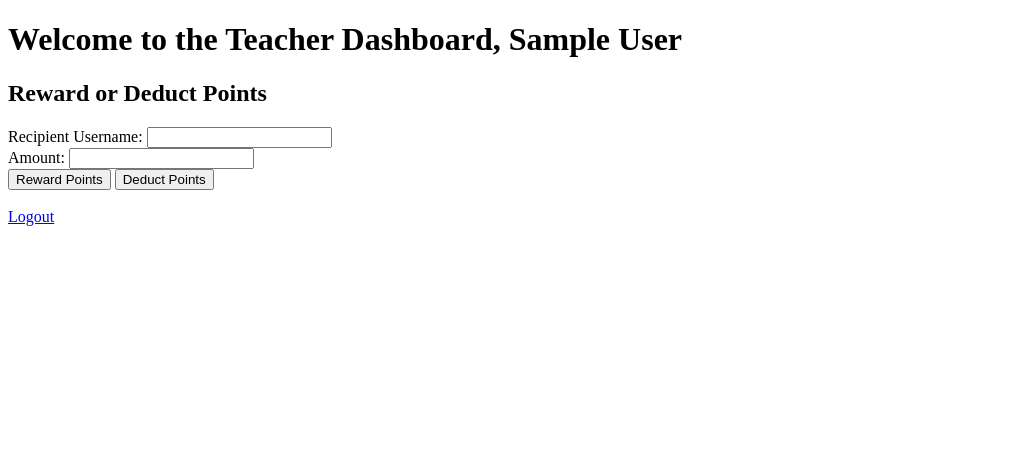
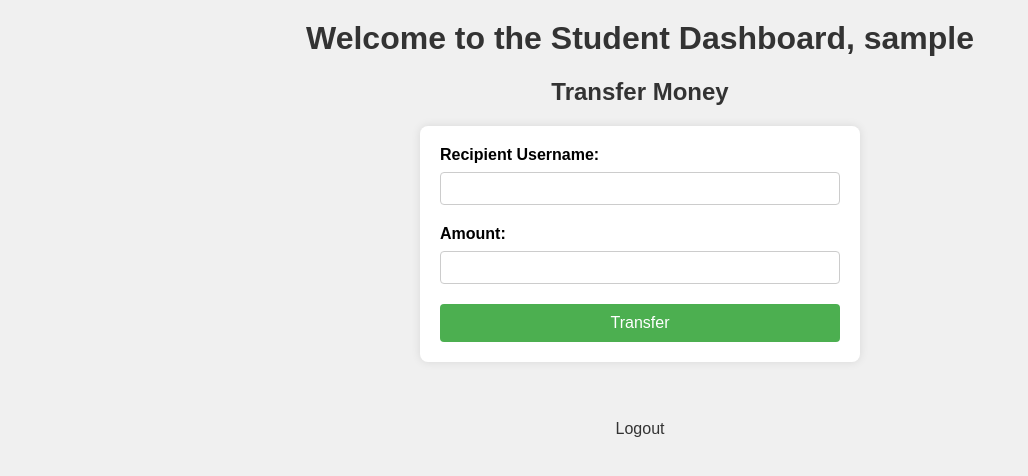
Before and after one commit to fincam/Ckserver, a Flask app: page /dashboard in a window 1280 px wide. Shown: the top 476 px of the page, without its empty margins (0-1028 px from the left). Run offline with Flask 3, Linux system fonts and the light colour scheme; the visitor is signed in with stand-in values (Sample User, id 1).

Commit message:
Update teacher_dashboard.html

```diff
--- a/templates/teacher_dashboard.html
+++ b/templates/teacher_dashboard.html
@@ -3,27 +3,69 @@
 <head>
     <meta charset="UTF-8">
     <meta name="viewport" content="width=device-width, initial-scale=1.0">
-    <title>Teacher
-     Dashboard</title>
-    <link rel="stylesheet" type="text/css" href="/static/style.css">
-
+    <title>Teacher Dashboard</title>
+    <style>
+        body {
+            font-family: Arial, sans-serif;
+            margin: 0;
+            padding: 0;
+            background-color: #f0f0f0;
+        }
+        h1, h2 {
+            text-align: center;
+            color: #333;
+            margin-top: 20px;
+        }
+        form {
+            max-width: 400px;
+            margin: 20px auto;
+            padding: 20px;
+            background-color: #fff;
+            border-radius: 8px;
+            box-shadow: 0 0 10px rgba(0, 0, 0, 0.1);
+        }
+        label {
+            display: block;
+            margin-bottom: 8px;
+            font-weight: bold;
+        }
+        input[type="text"],
+        input[type="number"] {
+            width: 100%;
+            padding: 8px;
+            margin-bottom: 20px;
+            border: 1px solid #ccc;
+            border-radius: 4px;
+            box-sizing: border-box;
+        }
+        button {
+            width: 100%;
+            padding: 10px;
+            background-color: #4CAF50;
+            color: white;
+            border: none;
+            border-radius: 4px;
+            cursor: pointer;
+            font-size: 16px;
+        }
+        button:hover {
+            background-color: #45a049;
+        }
+        a {
+            display: block;
+            text-align: center;
+            margin-top: 20px;
+            text-decoration: none;
+            color: #333;
+        }
+        a:hover {
+            text-decoration: underline;
+        }
+    </style>
 </head>
-
 <body>
-{% with messages = get_flashed_messages() %}
-    {% if messages %}
-        <ul class=flashes>
-        {% for message in messages %}
-             <div class="alert">
-  <span class="closebtn" onclick="this.parentElement.style.display='none';">&times;</span>
-                 {{ message }}
-</div>
-        {% endfor %}
-        </ul>
-    {% endif %}
-{% endwith %}
-    <h1>Welcome to the Teacher  Dashboard, {{ session['name'] }}</h1>
-    <h2>Reward or Deduct Points</h2>
+    <h1>Welcome to the Student Dashboard, {{ session['username'] }}</h1>
+    <h2>Transfer Money</h2>
     <form action="/transfer_money" method="POST">
         <div>
             <label for="recipient">Recipient Username:</label>
@@ -33,11 +75,9 @@
             <label for="amount">Amount:</label>
             <input type="number" id="amount" name="amount" min="1" required>
         </div>
-        <button type="submit">Reward Points</button>
-        <button type="submit" formaction="/deduct" formmethod="POST">Deduct Points</button>
+        <button type="submit">Transfer</button>
     </form>
     <br>
     <a href="/">Logout</a>
-
 </body>
 </html>
```
